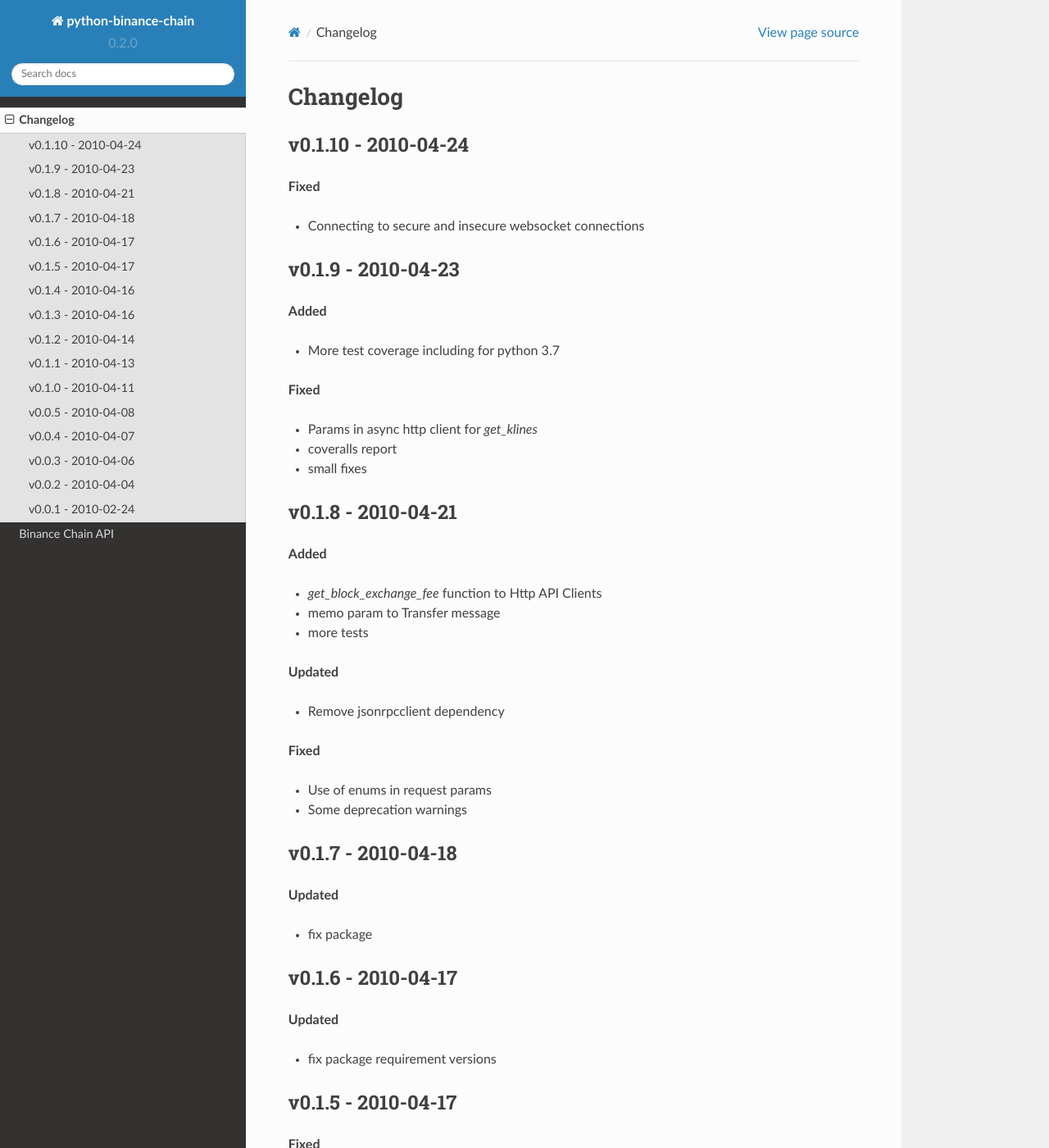
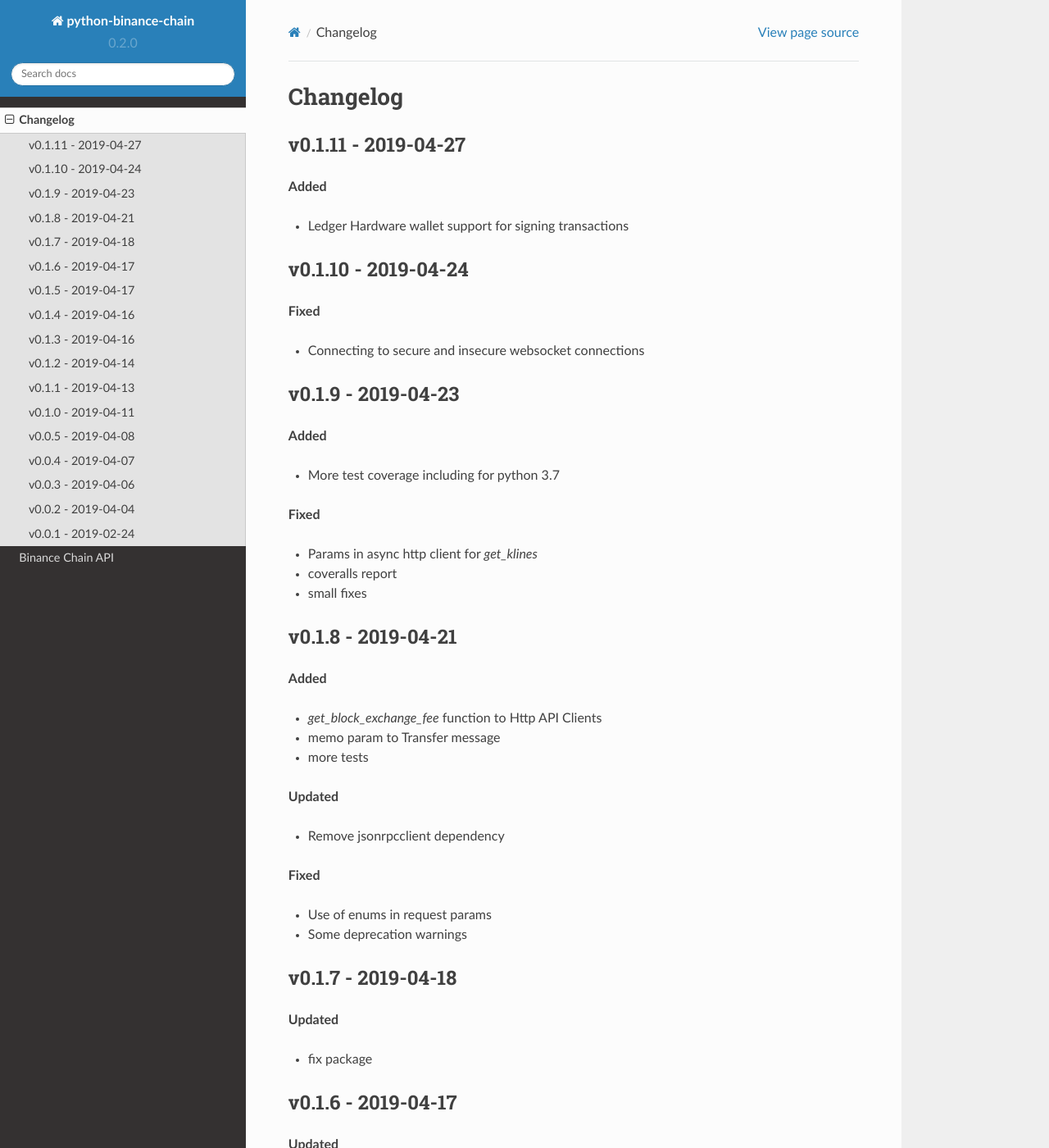
Before and after one commit to sammchardy/python-binance-chain, a Sphinx documentation site: the page built from docs/changelog.rst, in a window 1280 px wide and 1400 px high. Shown: the whole window at 82% size. Built offline with Sphinx 7.4.7 and the Read the Docs theme 2.0.0, drawn with Linux system fonts in a browser that asks for light colours; formulas are drawn with MathJax 3; some of the changed text lies outside the part shown.

Commit message:
Update to v0.1.11

```diff
--- a/README.rst
+++ b/README.rst
@@ -1,5 +1,5 @@
 =======================================
-Welcome to python-binance-chain v0.1.10
+Welcome to python-binance-chain v0.1.11
 =======================================
 
 .. image:: https://img.shields.io/pypi/v/python-binance-chain.svg
--- a/binance_chain/__init__.py
+++ b/binance_chain/__init__.py
@@ -4,4 +4,4 @@
 
 """
 
-__version__ = '0.1.10'
+__version__ = '0.1.11'
--- a/docs/changelog.rst
+++ b/docs/changelog.rst
@@ -1,14 +1,21 @@
 Changelog
 =========
 
-v0.1.10 - 2010-04-24
+v0.1.11 - 2019-04-27
+^^^^^^^^^^^^^^^^^^^^
+
+**Added**
+
+- Ledger Hardware wallet support for signing transactions
+
+v0.1.10 - 2019-04-24
 ^^^^^^^^^^^^^^^^^^^^
 
 **Fixed**
 
 - Connecting to secure and insecure websocket connections
 
-v0.1.9 - 2010-04-23
+v0.1.9 - 2019-04-23
 ^^^^^^^^^^^^^^^^^^^
 
 **Added**
@@ -21,7 +28,7 @@
 - coveralls report
 - small fixes
 
-v0.1.8 - 2010-04-21
+v0.1.8 - 2019-04-21
 ^^^^^^^^^^^^^^^^^^^
 
 **Added**
@@ -39,7 +46,7 @@
 - Use of enums in request params
 - Some deprecation warnings
 
-v0.1.7 - 2010-04-18
+v0.1.7 - 2019-04-18
 ^^^^^^^^^^^^^^^^^^^
 
 **Updated**
@@ -47,35 +54,35 @@
 - fix package
 
 
-v0.1.6 - 2010-04-17
+v0.1.6 - 2019-04-17
 ^^^^^^^^^^^^^^^^^^^
 
 **Updated**
 
 - fix package requirement versions
 
-v0.1.5 - 2010-04-17
+v0.1.5 - 2019-04-17
 ^^^^^^^^^^^^^^^^^^^
 
 **Fixed**
 
 - signing module imported
 
-v0.1.4 - 2010-04-16
+v0.1.4 - 2019-04-16
 ^^^^^^^^^^^^^^^^^^^
 
 **Fixed**
 
 - Issue with protobuf file
 
-v0.1.3 - 2010-04-16
+v0.1.3 - 2019-04-16
 ^^^^^^^^^^^^^^^^^^^
 
 **Added**
 
 - Wallet methods for Binance Signing Service v0.0.2
 
-v0.1.2 - 2010-04-14
+v0.1.2 - 2019-04-14
 ^^^^^^^^^^^^^^^^^^^
 
 **Added**
@@ -86,14 +93,14 @@
 
 - Cleaned up TransferMsg as from_address is found from wallet instance
 
-v0.1.1 - 2010-04-13
+v0.1.1 - 2019-04-13
 ^^^^^^^^^^^^^^^^^^^
 
 **Added**
 
 - Broadcast message taking signed hex data
 
-v0.1.0 - 2010-04-11
+v0.1.0 - 2019-04-11
 ^^^^^^^^^^^^^^^^^^^
 
 **Added**
@@ -105,7 +112,7 @@
 - Transfer message implementation
 - Message broadcast over Node RPC
 
-v0.0.5 - 2010-04-08
+v0.0.5 - 2019-04-08
 ^^^^^^^^^^^^^^^^^^^
 
 **Added**
@@ -119,7 +126,7 @@
 
 - Refactored modules and tidied up message creation and wallets
 
-v0.0.4 - 2010-04-07
+v0.0.4 - 2019-04-07
 ^^^^^^^^^^^^^^^^^^^
 
 **Added**
@@ -127,7 +134,7 @@
 - Wallet initialise from private key or mnemonic string
 - Create wallet by generating a mnemonic
 
-v0.0.3 - 2010-04-06
+v0.0.3 - 2019-04-06
 ^^^^^^^^^^^^^^^^^^^
 
 **Added**
@@ -135,7 +142,7 @@
 - Transaction Broadcasts
 - Generated Docs
 
-v0.0.2 - 2010-04-04
+v0.0.2 - 2019-04-04
 ^^^^^^^^^^^^^^^^^^^
 
 **Added**
@@ -143,7 +150,7 @@
 - NodeRPC implementation
 - Websockets
 
-v0.0.1 - 2010-02-24
+v0.0.1 - 2019-02-24
 ^^^^^^^^^^^^^^^^^^^
 
 - HTTP API Implementation
```
